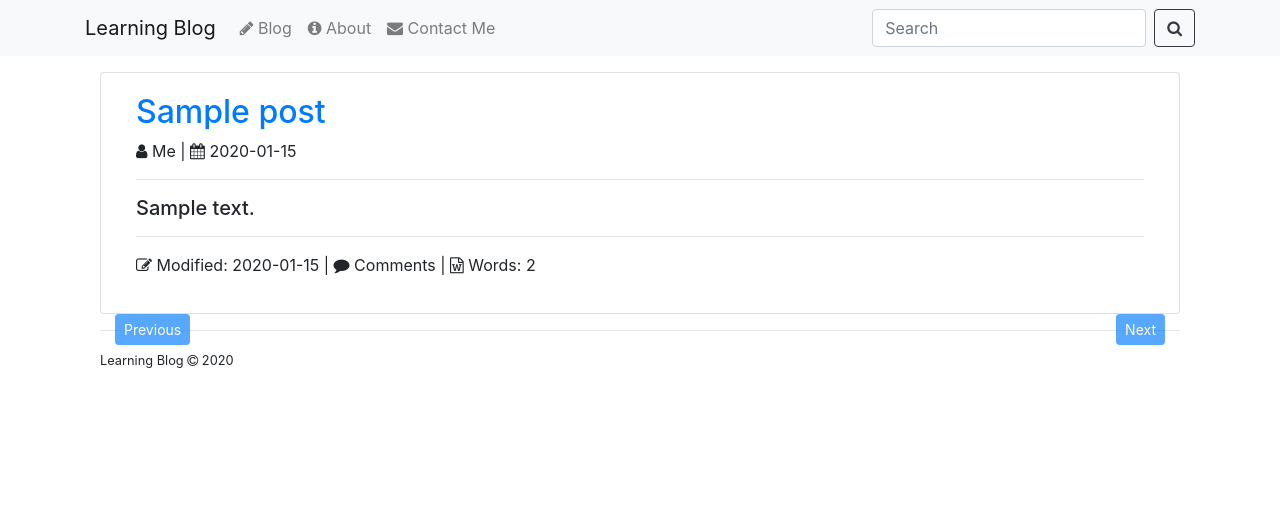
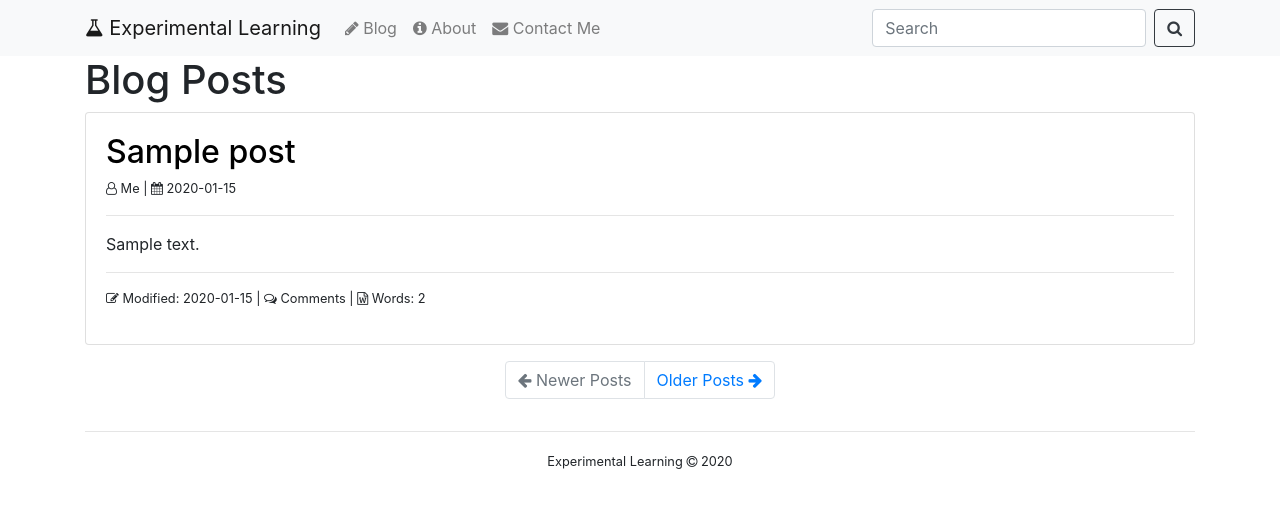
Before and after one commit to bjsi/simple-blog, a Flask app: template app/templates/blog.html in a window 1280 px wide. Shown: the top 508 px of the page. Run offline with Flask 2, Linux system fonts and the light colour scheme; tables that the repository leaves empty hold one stand-in row (values such as "Sample post"); the template is opened without the code that fills it: values that come from a table or form of the project are taken from there, most other values are stand-ins (such as "Sample title", 1, 10 or a date in 2020); some libraries are stand-ins or nearby versions.

Commit message:
pagination is working

```diff
--- a/app/templates/404.html
+++ b/app/templates/404.html
@@ -1,5 +1,5 @@
 {% extends "base.html" %}
 
 {% block page_content %}
-<h1>404 - Page not found</h1>
-{% block page_content %}
+    <h1>404 - Page not found</h1>
+{% endblock page_content %}
--- /dev/null
+++ b/app/templates/500.html
@@ -0,0 +1,6 @@
+{% extends "base.html" %}
+
+{% block page_content %}
+    <h1>An unexpected error has occurred.</h1>
+    <p>Sorry for the inconvenience!</p>
+{% endblock page_content %}
--- a/app/templates/base.html
+++ b/app/templates/base.html
@@ -3,7 +3,7 @@
     <head>
         <meta charset="UTF-8" />
         <meta name="viewport" content="width=device-width" />
-        <title>Learning Blog</title>
+        <title>Experimental Learning</title>
         <link rel="stylesheet" href="https://maxcdn.bootstrapcdn.com/bootstrap/4.0.0/css/bootstrap.min.css">
         <link rel="stylesheet" href="https://cdnjs.cloudflare.com/ajax/libs/font-awesome/4.7.0/css/font-awesome.min.css">
         <script src="https://cdnjs.cloudflare.com/ajax/libs/jquery/3.4.1/jquery.min.js"></script>
@@ -13,7 +13,7 @@
     <body>
         <nav class="navbar navbar-expand-lg navbar-light bg-light">
             <div class="container">
-                <a class="navbar-brand" href="/">Learning Blog</a>
+                <a class="navbar-brand" href="/"><i class="fa fa-flask"></i> Experimental Learning</a>
                 <button class="navbar-toggler"
                         type="button"
                         data-toggle="collapse"
@@ -32,7 +32,7 @@
                     <li class="nav-item"></li>
                         <a class="nav-link" href="/contact"><i class="fa fa-envelope"></i> Contact Me</a>
                     </ul>
-                    <form class="form-inline my-2 my-lg-0">
+                    <form class="form-inline my-2 my-sm-0">
                         <input class="form-control mr-sm-2"
                                type="search"
                                placeholder="Search">
@@ -45,22 +45,22 @@
             </div>
         </nav>
 
-        <div class="container mb-3">
-            {% block page_header %}
-            {% endblock page_header %}
-        </div>
-
         <div class="container mb-2">
             {% block page_content %}
             {% endblock page_content %}
         </div>
 
-        <div class="container">
+        <div class="container mb-2">
+            {% block pagination %}
+            {% endblock pagination %}
+        </div>
+
+        <div class="container mb-2">
             <footer>
                 <hr>
-                <p>
-                    <small class="text-center">Learning Blog <i class="fa fa-copyright"></i> 2020</small>
-                </p>
+                <small>
+                    <p class="text-center">Experimental Learning <i class="fa fa-copyright"></i> 2020</small>
+                </small>
             </footer>
         </div>
     </body>
--- a/app/templates/blog.html
+++ b/app/templates/blog.html
@@ -1,31 +1,33 @@
 {% extends "base.html" %}
 
 {% block page_content %}
+<h1>Blog Posts</h1>
 {% if posts %}
     {% for post in posts %}
-        <div class="container mb-2">
-            <div class="card">
-                <div class="card-body">
-                    <div class="container">
-                        <h2><a href="#">{{ post.title }}</a></h2>
-                        <p>
-                            <i class="fa fa-user"></i> Me  |  <i class="fa fa-calendar"></i> {{ post.created_at.strftime('%Y-%m-%d') }}
-                        <p>
-                    </div>
-                <div class="container">
-                    <hr>
-                    <h5 class="card-text">
-                        {{ post.content }}
-                    </h5>
-                    <hr>
-                </div>
-                <div class="container">
+        <div class="card mb-3"
+             style="width: 100%;">
+            <div class="card-body">
+                <h2 >
+                    <a href="#"
+                       style="color:black;">{{ post.title }}</a>
+                </h2>
+                <small>
+                    <p>
+                        <i class="fa fa-user-o"></i> Me  |  <i class="fa fa-calendar"></i> {{ post.created_at.strftime('%Y-%m-%d') }}
+                    </p>
+                </small>
+                <hr>
+                <p class="card-text">
+                    {{ post.content }}
+                </p>
+                <hr>
+                <small>
                     <p>
                         <i class="fa fa-pencil-square-o"></i> Modified: {{ post.created_at.strftime('%Y-%m-%d') }}  |
-                        <i class="fa fa-comment"></i> Comments  |
+                        <i class="fa fa-comments-o"></i> Comments  |
                         <i class="fa fa-file-word-o"></i> Words: {{ post.content | wordcount }}
                     </p>
-                </div>
+                </small>
             </div>
         </div>
     {% endfor %}
@@ -34,16 +36,21 @@
         <div class="card-body">
             <h3 class="card-title">No posts :(</h3>
             <h6 class="card-subtitle mb-2">Check back later, maybe...</h6>
-            <p></p>
         </div>
     </div>
 {% endif %}
+{% endblock page_content %}
 
-<div class="container">
-    <button class="btn btn-primary btn-sm disabled float-left"
-            id="prev-page-button">Previous</button>
-    <button class="btn btn-primary btn-sm disabled float-right"
-            id="next-page-button">Next</button>
-</div>
-
-{% endblock page_content %}
+{% block pagination %}
+    <nav aria-label="..."
+         class="d-flex justify-content-center">
+        <ul class="pagination">
+            <li class="page-item {% if not prev_url %} disabled {% endif %}">
+                <a class="page-link" href={{ prev_url or '#' }}><i class="fa fa-arrow-left"></i> Newer Posts</a>
+            </li>
+            <li class="page-item {% if not next_url %} disabled {% endif %}">
+                <a class="page-link" href="{{ next_url or '#' }}">Older Posts <i class="fa fa-arrow-right"></i></a>
+            </li>
+        </ul>
+    </nav>
+{% endblock pagination %}
```
Also changed, not shown: app/errors.py (added, +14 -0 lines), app/templates/about.html (+4 -4 lines), app/views.py (+17 -16 lines), app/templates/search_results.html (deleted). Lines whose indentation alone changed are shown as unchanged.
